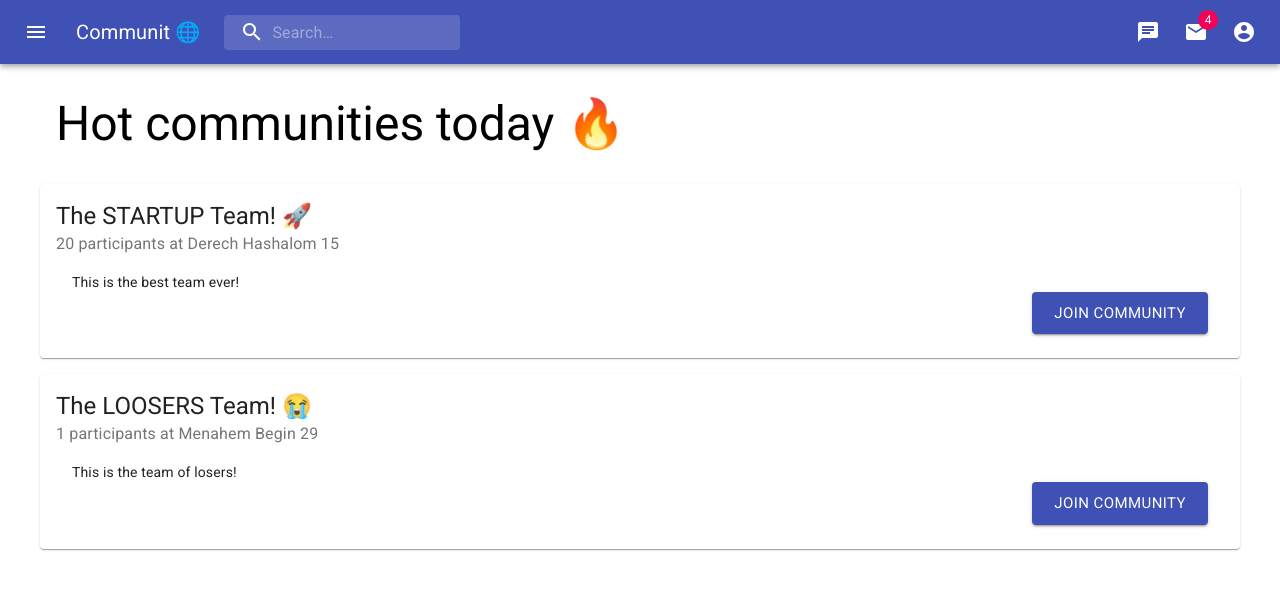
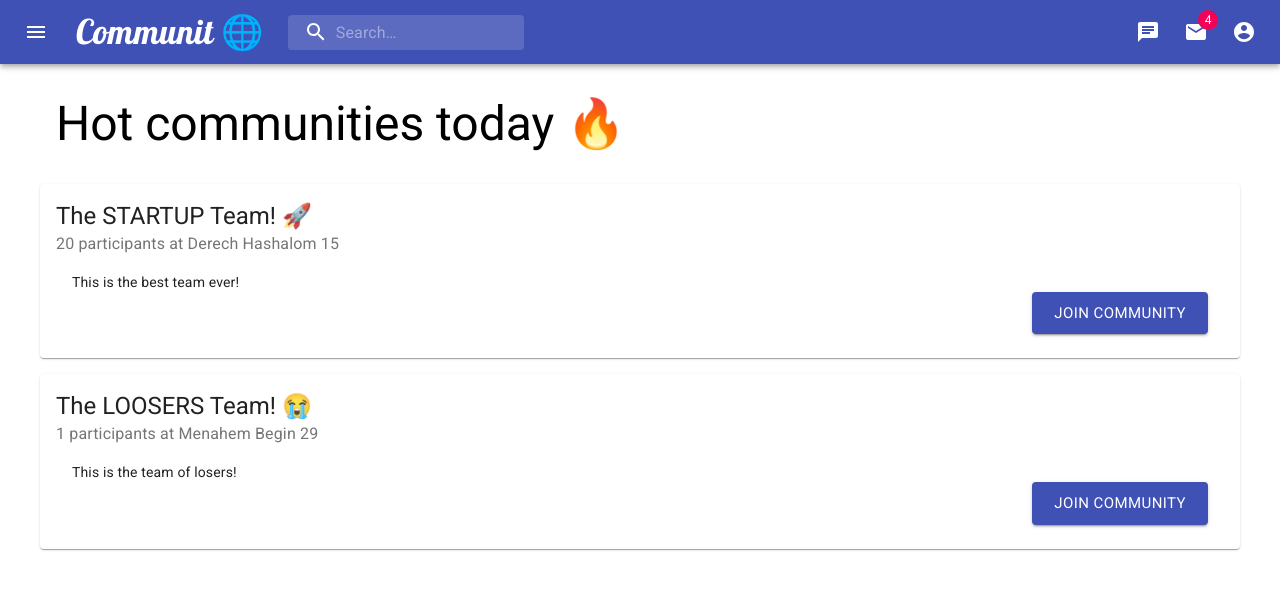
Before and after one commit to liorkaramany/Communit, a React (Create React App) app: page /chat in a window 1280 px wide. Shown: the top 590 px of the page. Built offline with nearby package versions, Linux system fonts and the light colour scheme.

Commit message:
Added cool font to logo.

```diff
--- a/src/NavBar.js
+++ b/src/NavBar.js
@@ -16,6 +16,7 @@ import MailIcon from "@material-ui/icons/Mail";
 import NotificationsIcon from "@material-ui/icons/Notifications";
 import MoreIcon from "@material-ui/icons/MoreVert";
 import { Link } from "react-router-dom";
+import "./fonts.css";
 
 const useStyles = makeStyles((theme) => ({
   grow: {
@@ -29,6 +30,7 @@ const useStyles = makeStyles((theme) => ({
     [theme.breakpoints.up("sm")]: {
       display: "block",
     },
+    fontFamily: ["Lobster", "cursive"],
   },
   search: {
     position: "relative",
@@ -173,7 +175,7 @@ export default function NavBar() {
           >
             <MenuIcon />
           </IconButton>
-          <Typography className={classes.title} variant="h6" noWrap>
+          <Typography className={classes.title} variant="h4" noWrap>
             Communit 🌐
           </Typography>
           <div className={classes.search}>
--- /dev/null
+++ b/src/fonts.css
@@ -0,0 +1 @@
+@import url('https://fonts.googleapis.com/css2?family=Lobster&display=swap');
```
